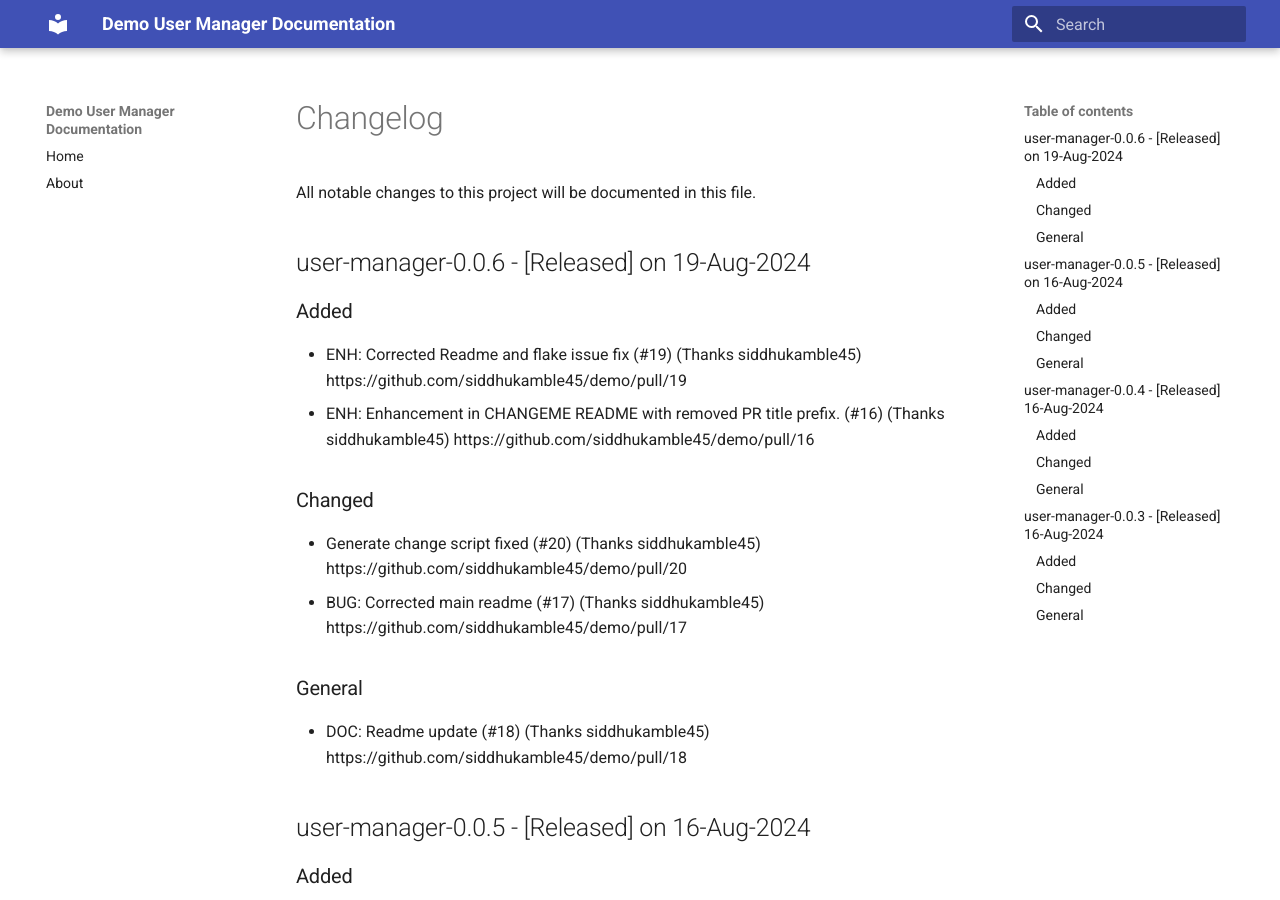
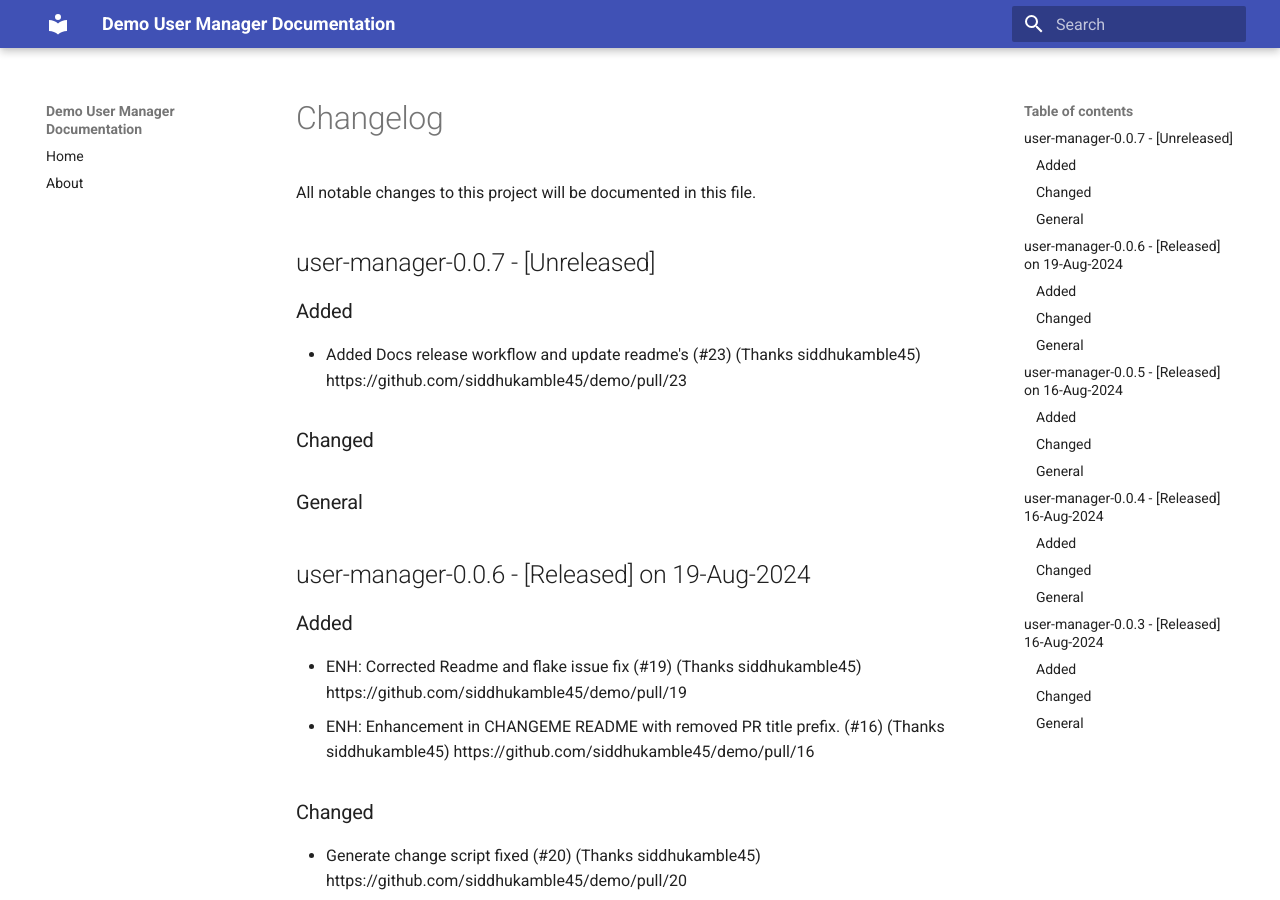
Before and after one commit to siddhukamble45/demo, an MkDocs documentation site: the page built from docs/CHANGELOG.md, in a window 1280 px wide and 900 px high. Built offline with MkDocs 1.6.1 and Material for MkDocs 9.7.7, drawn with Linux system fonts in a browser that asks for light colours.

Commit message:
Update CHANGELOG.md for Unreleased version

```diff
--- a/docs/CHANGELOG.md
+++ b/docs/CHANGELOG.md
@@ -1,6 +1,16 @@
 # Changelog
 
 All notable changes to this project will be documented in this file.
+
+## user-manager-0.0.7 - [Unreleased]
+
+### Added
+-  Added Docs release workflow and update readme's (#23) (Thanks siddhukamble45) https://github.com/siddhukamble45/demo/pull/23
+
+### Changed
+
+### General
+
 
 ## user-manager-0.0.6 - [Released] on 19-Aug-2024
 
```
